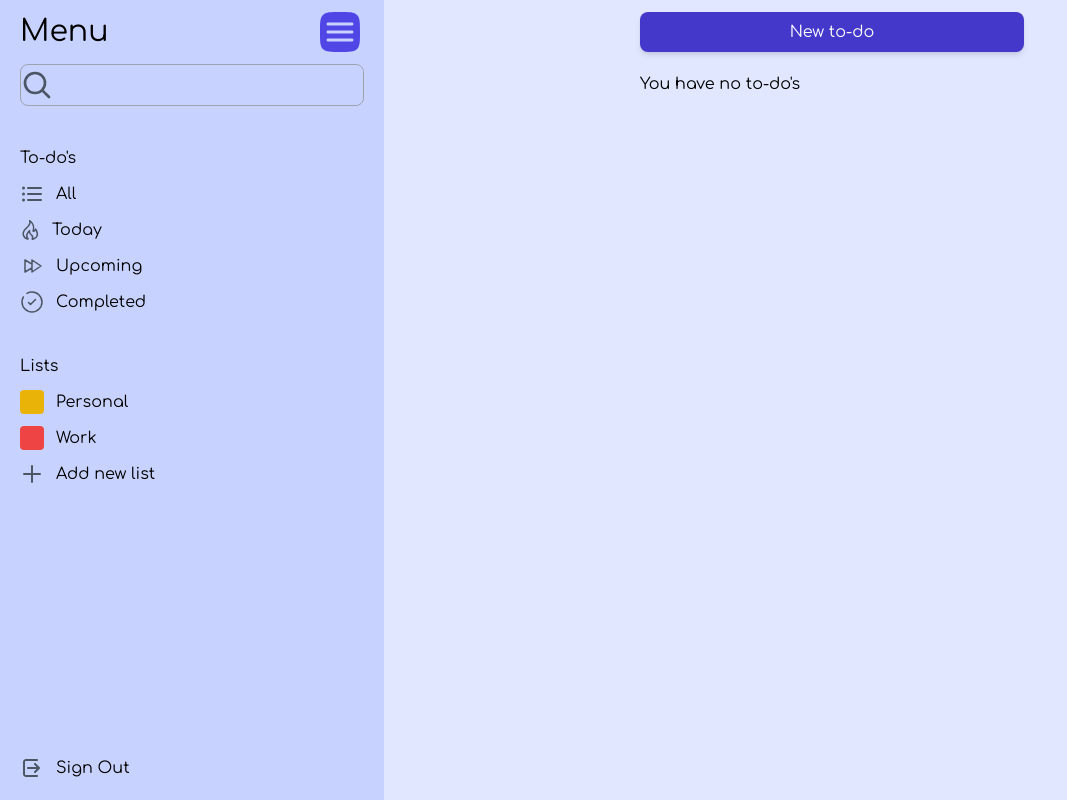
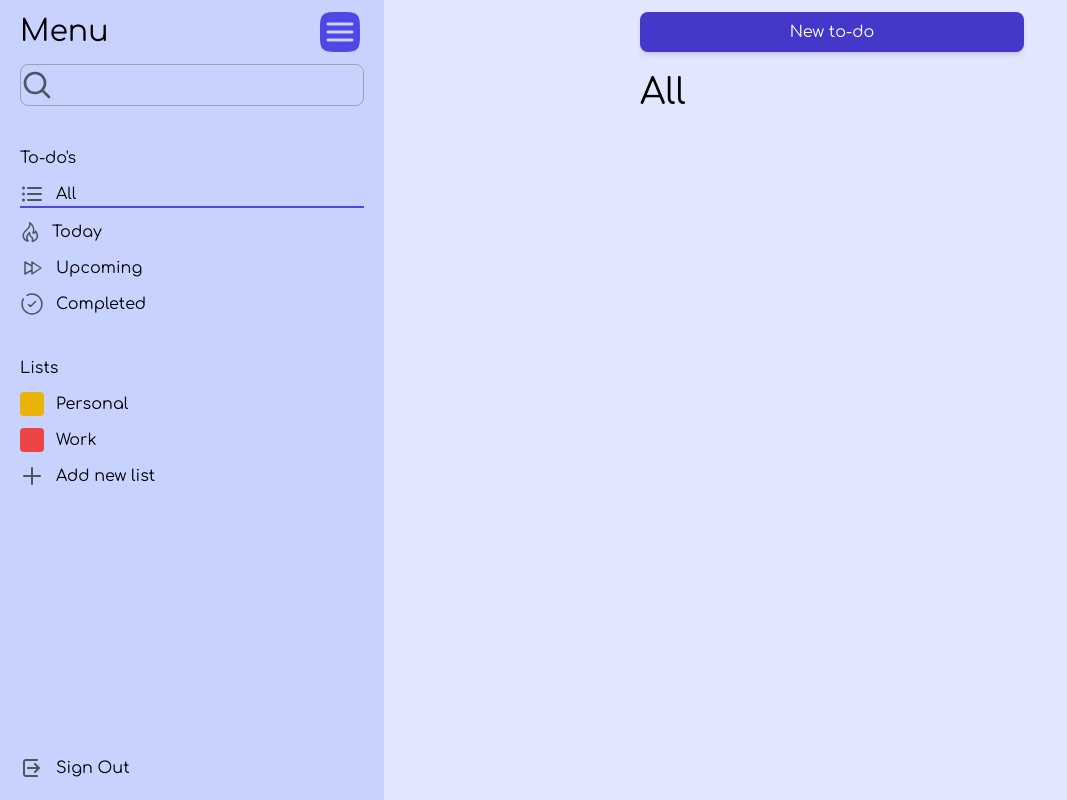
Before and after one commit to ycnaz/TodoApp, a Vue app: page /dashboard in a window 1280 px wide. Shown: the top 800 px of the page, without its empty margins (0-1067 px from the left). Built offline with nearby package versions, Linux system fonts and the light colour scheme.

Commit message:
Fixed the list store and added them to local storage plus some QOL changes

```diff
--- a/src/components/LeftBar.vue
+++ b/src/components/LeftBar.vue
@@ -3,6 +3,7 @@ import { defineAsyncComponent, computed, ref } from 'vue';
 import { RouterLink } from 'vue-router';
 import { useLeftSidebarStore } from '@/stores/useLeftSideBar';
 import { useListStore } from '@/stores/useLists';
+import { useTodosStore } from '@/stores/useTodos';
 import shortid from 'shortid';
 
 const HamBurger = defineAsyncComponent(() => import('../assets/svg/hamburger.svg'));
@@ -17,6 +18,8 @@ const CheckComp = defineAsyncComponent(() => import('../assets/svg/check.svg'))
 
 const listsStore = useListStore()
 const leftSideBarStore = useLeftSidebarStore();
+
+const todosStore = useTodosStore()
 
 const lists = computed(() => listsStore.lists)
 
@@ -66,19 +69,19 @@ function removeTheList(id){
 
         <div class="flex flex-col gap-y-3 mt-10">
             <h1>To-do's</h1>
-            <button class="flex items-center gap-x-3">
+            <button @click="todosStore.changeFilter('all')" class="flex items-center gap-x-3 transition-all" :class="{active: todosStore.filter === 'all' && !todosStore.listFilter}">
                 <ListComp class="h-6 w-6" />
                 <span>All</span>
             </button>
-            <button class="flex items-center gap-x-3">
+            <button @click="todosStore.changeFilter('today')" class="flex items-center gap-x-3 transition-all" :class="{active: todosStore.filter === 'today' && !todosStore.listFilter}">
                 <FireComp class="h-5 w-5" />
                 <span>Today</span>
             </button>
-            <button class="flex items-center gap-x-3">
+            <button @click="todosStore.changeFilter('upcoming')" class="flex items-center gap-x-3 transition-all" :class="{active: todosStore.filter === 'upcoming' && !todosStore.listFilter}">
                 <ForwardComp class="h-6 w-6" />
                 <span>Upcoming</span>
             </button>
-            <button class="flex items-center gap-x-3">
+            <button @click="todosStore.changeFilter('completed')" class="flex items-center gap-x-3 transition-all" :class="{active: todosStore.filter === 'completed' && !todosStore.listFilter}">
                 <CheckComp class="h-6 w-6" />
                 <span>Completed</span>
             </button>
@@ -87,10 +90,10 @@ function removeTheList(id){
         <div class="flex flex-col gap-y-3 mt-10">
             <h1>Lists</h1>
             <TransitionGroup tag="ul" name="fade2" class="space-y-3 relative list-none">
-                <li v-for="list in lists" :key="list.id" class="flex gap-x-3 group">
+                <li @click="todosStore.changeListFilter(list.name)" v-for="list in lists" :key="list.id" class="flex gap-x-3 w-full group cursor-pointer" :class="{activeList: todosStore.listFilter === list.name}">
                     <div class="h-6 w-6 rounded" :style="{ backgroundColor: list.color }"></div>
                     <span>{{ list.name }}</span>
-                    <CrossComp @click="removeTheList(list.id)" class="hidden group-hover:block h-6 w-6 ml-auto cursor-pointer" />
+                    <CrossComp @click.stop="removeTheList(list.id)" class="opacity-0 group-hover:opacity-100 h-6 w-6 ml-auto cursor-pointer transition-all" />
                 </li>
             </TransitionGroup>
             <Transition name="fade" mode="out-in">
@@ -115,6 +118,14 @@ function removeTheList(id){
 </template>
 
 <style scoped>
+.active {
+    @apply border-b-2 border-indigo-600
+}
+
+.activeList {
+    @apply text-indigo-600
+}
+
 .sidebar-transition {
     transition: margin-left 0.3s ease-in-out;
 }
--- a/src/components/LoginPage.vue
+++ b/src/components/LoginPage.vue
@@ -15,12 +15,12 @@
             <h1 class="font-comfortaa mr-auto text-4xl mb-7">Welcome back!</h1>
 
             <div class="relative flex flex-col mb-7">
-                <input id="username" name="username" autocomplete="off" placeholder="Username" class="peer bg-indigo-200 h-14 w-96 rounded px-3 autofill:bg-indigo-200 outline-0 text-2xl placeholder-transparent shadow-md" type="text">
+                <input id="username" name="username" autocomplete="off" placeholder="Username" class="peer bg-indigo-200 h-14 w-96 rounded px-3 autofill:bg-indigo-200 outline-0 text-2xl placeholder-transparent shadow-md border-none" type="text">
                 <label class="mr-auto absolute peer-placeholder-shown:text-2xl peer-placeholder-shown:text-gray-400 peer-placeholder-shown:top-3 peer-placeholder-shown:left-3 peer-focus:text-xl peer-focus:-top-7 peer-focus:text-black peer-focus:left-0 transition-all" for="username">Username</label>
             </div>
 
             <div class="relative flex flex-col">
-                <input id="password" name="password" placeholder="Password" class="peer bg-indigo-200 h-14 w-96 rounded px-3 outline-0 text-2xl placeholder-transparent shadow-md" type="password">
+                <input id="password" name="password" placeholder="Password" class="peer bg-indigo-200 h-14 w-96 rounded px-3 outline-0 text-2xl placeholder-transparent shadow-md border-none" type="password">
                 <label class="mr-auto absolute peer-placeholder-shown:text-gray-400 peer-placeholder-shown:text-2xl peer-placeholder-shown:top-3 peer-placeholder-shown:left-3 peer-focus:text-xl peer-focus:text-black peer-focus:-top-7 peer-focus:left-0 transition-all" for="password">Password</label>
             </div>
 
--- a/src/components/RightBar.vue
+++ b/src/components/RightBar.vue
@@ -12,6 +12,7 @@ const toast = useToast()
 const newTodoText = ref('')
 const newTodosList = ref('Personal')
 const newTodosDate = ref('')
+const newTodoDesc = ref('')
 
 const rightBarStore = useRightBar()
 const rightSideBarClass = computed(() =>
@@ -29,10 +30,12 @@ function addNewTodo(){
             list: newTodosList.value,
             date: newTodosDate.value,
             completed: false,
+            desc: newTodoDesc.value.trim(),
         })
         newTodoText.value = ''
         newTodosList.value = 'Personal'
         newTodosDate.value = ''
+        newTodoDesc.value = ''
     } else {
         toast.error('Please write your to-do')
     }
@@ -45,7 +48,7 @@ function addNewTodo(){
             <h1 class="text-4xl">To-do:</h1>
             <input v-model="newTodoText" class="bg-indigo-200 w-full border border-gray-400 h-12 rounded-lg px-3 outline-none text-2xl focus:ring-indigo-500 focus:border-indigo500" placeholder="To-do">
 
-            <textarea placeholder="Description" class="outline-none bg-indigo-200 border border-gray-400 resize-none rounded-lg w-full h-32 p-3 focus:ring-indigo-500 focus:border-indigo500"></textarea>
+            <textarea v-model="newTodoDesc" placeholder="Description" class="outline-none bg-indigo-200 border border-gray-400 resize-y min-h-14 max-h-[480px] rounded-lg w-full h-32 p-3 focus:ring-indigo-500 focus:border-indigo500"></textarea>
 
             <div class="flex gap-x-5 items-center">
                 <label for="list" class="w-24">List</label>
--- a/src/components/TodoComp.vue
+++ b/src/components/TodoComp.vue
@@ -8,10 +8,14 @@
     const HamBurger = defineAsyncComponent(() => import('../assets/svg/hamburger.svg'))
 
     const todosStore = useTodosStore()
-    const todos = computed(() => todosStore.todos)
+    const todos = computed(() => todosStore.filteredTodos)
 
     const leftSideBar = useLeftSidebarStore();
     const leftSideBarStatus = computed(() => leftSideBar.isSidebarOpen)
+
+    const capFilter = computed(() => {
+        return todosStore.filter.charAt(0).toUpperCase() + todosStore.filter.slice(1)
+    })
 
     const showHamBurger = ref(leftSideBarStatus.value)
     watchEffect(() => {
@@ -30,8 +34,8 @@
 
     const rightBarStore = useRightBar()
 
-    function openRightBar() {
-        rightBarStore.openRightBar()
+    function toggleRightBar() {
+        rightBarStore.toggleRightBar()
     }
 
     const listsStore = useListStore()
@@ -57,15 +61,19 @@
             <HamBurger @click="toggleLeftSideBar" class="h-16 w-16 cursor-pointer"/>
         </div>
         <div class="flex flex-col gap-y-5">
-            <button @click="openRightBar" class="w-96 h-10 bg-indigo-700 rounded-lg shadow-md text-white hover:bg-indigo-500 focus:bg-indigo-500 active:bg-indigo-600 transition-all">New to-do</button>
+            <button @click="toggleRightBar" class="w-96 h-10 bg-indigo-700 rounded-lg shadow-md text-white hover:bg-indigo-500 focus:bg-indigo-500 active:bg-indigo-600 transition-all">New to-do</button>
             <TransitionGroup tag="ul" name="fade" class="flex flex-col gap-y-1 relative list-none">
                 <span v-if="todosStore.loading">Checking for to-do's...</span>
-                <li v-for="todo in todos" :key="todo.id" :style="{ backgroundColor: getTodoColor(todo) }" class="flex items-center w-96 py-3 px-5 rounded-lg shadow-sm">
-                    <input @change="toggleTodo(todo.id)" type="checkbox" :checked="todo.completed" class="cursor-pointer w-4 h-4 border-none text-indigo-600 transition-all">
-                    <span class="text-white pl-5">{{ todo.text }}</span>
-                    <CrossComp @click="removeTodo(todo.id)" class="h-5 w-5 ml-auto cursor-pointer rounded-full"/>
+                <span class="text-4xl mb-5" v-else>{{ todosStore.listFilter ? todosStore.listFilter : capFilter }}</span>
+                <li v-for="todo in todos" :key="todo.id" :style="{ backgroundColor: getTodoColor(todo) }" class="group flex flex-col w-96 py-3 px-5 rounded-lg shadow-sm transition-all">
+                    <div class="flex items-center">
+                        <input @change="toggleTodo(todo.id)" type="checkbox" :checked="todo.completed" class="cursor-pointer w-4 h-4 border-none text-indigo-600 transition-all">
+                        <span class="text-white pl-5">{{ todo.text }}</span>
+                        <CrossComp @click="removeTodo(todo.id)" class="opacity-0 h-5 w-5 ml-auto cursor-pointer rounded-full group-hover:opacity-100 transition-all duration-300"/>
+                    </div>
+                    <p :class="{ 'group-hover:mt-3': todo.desc }" class="text-gray-200 max-h-0 opacity-0 group-hover:opacity-100 group-hover:max-h-96 transition-all">{{ todo.desc }}</p>
                 </li>
-                <h1 v-if="!todosStore.loading && todos.length === 0">You have no to-do's</h1>
+                <h1 v-if="!todosStore.loading && !todos">You have no to-do's</h1>
             </TransitionGroup>
         </div>
     </div>
--- a/src/stores/useLists.js
+++ b/src/stores/useLists.js
@@ -1,18 +1,35 @@
 import { defineStore } from "pinia";
 import { ref } from 'vue';
+import { useTodosStore } from "./useTodos";
 
 export const useListStore = defineStore('listStore', () => {
-    const lists = ref([
+    // State
+    const STORAGE_KEY = 'ycnaz-lists'
+    const defaultLists = ref([
         {id: 1, name: 'Personal', color: '#eab308'},
         {id: 2, name: 'Work', color: '#ef4444'},
     ])
+    const lists = ref(JSON.parse(localStorage.getItem(STORAGE_KEY)) || defaultLists)
 
-    function addList(list) {
-        lists.value.push(list)
+    // Actions
+    const updateLocalStorage = () => {
+        localStorage.setItem((STORAGE_KEY), JSON.stringify(lists.value))
     }
 
-    function removeList(id) {
-        lists.value.filter(list => list.id !== id)
+    const addList = (list) => {
+        lists.value.push(list)
+        updateLocalStorage()
+    }
+
+    const removeList = (id) => {
+        const removedList = lists.value.find(list => list.id === id)
+        lists.value = lists.value.filter(list => list.id !== id)
+        updateLocalStorage()
+
+        const todoStore = useTodosStore()
+        if (removedList) {
+            todoStore.removeTodoWhenListDeleted(removedList)
+        }
     }
 
     return { lists, addList, removeList }
--- a/src/stores/useTodos.js
+++ b/src/stores/useTodos.js
@@ -7,13 +7,16 @@ export const useTodosStore = defineStore('todosStore', () => {
     const todos = ref([])
     const loading = ref(false)
     const error = ref(null)
+    const filter = ref('all')
+    const listFilter = ref('')
+    const STORAGE_KEY = 'ycnaz-todos'
 
     // Actions
     const fetchTodos = async () => {
         loading.value = true
         try {
             await new Promise(resolve => setTimeout(resolve, 2000))
-            const data = JSON.parse(localStorage.getItem('ycnaz_todos')) || []
+            const data = JSON.parse(localStorage.getItem(STORAGE_KEY)) || []
             todos.value = data
             error.value = null
         } catch (err) {
@@ -25,8 +28,24 @@ export const useTodosStore = defineStore('todosStore', () => {
 
     fetchTodos()
 
+    const changeFilter = (newFilter) => {
+        listFilter.value = ''
+        filter.value = newFilter
+    }
+
+    const changeListFilter = (newListFilter) => {
+        listFilter.value = newListFilter
+    }
+
+    const filters = {
+        'all': () => todos.value,
+        'today': () => todosBasedOnDate('today'),
+        'upcoming': () => todosBasedOnDate('upcoming'),
+        'completed': () => completedTodos(),
+    }
+
     const saveTodosToLocalStorage = () => {
-        localStorage.setItem('ycnaz_todos', JSON.stringify(todos.value))
+        localStorage.setItem(STORAGE_KEY, JSON.stringify(todos.value))
     }
 
     const addTodo = (todo) => {
@@ -55,11 +74,30 @@ export const useTodosStore = defineStore('todosStore', () => {
         }
     }
 
-    // Getters
-    const completedTodos = computed(() => todos.value.filter(todo => todo.completed === true))
+    const removeTodoWhenListDeleted = (list) => {
+        todos.value = todos.value.filter(todo => todo.list !== list.name)
+        saveTodosToLocalStorage()
+    }
+
+    const completedTodos = () => {
+        return todos.value.filter(todo => todo.completed)
+    }
+
     const todosInList = (list) => {
-        return computed(() => todos.value.filter(todo => todo.list === list))
+        return todos.value.filter(todo => todo.list === list)
     }
+
+    //Getters
+    const filteredTodos = computed(() => {
+        let result = filters[filter.value] ? filters[filter.value]() : [];
+
+        if (listFilter.value) {
+            result = todos.value.filter(todo => todo.list === listFilter.value);
+        }
+
+        return result
+    });
+
 
     const todosBasedOnDate = (date) => {
         const today = new Date().setHours(0, 0, 0, 0)
@@ -75,11 +113,18 @@ export const useTodosStore = defineStore('todosStore', () => {
 
     return {
         todos,
+        filteredTodos,
         loading,
+        filter,
         error,
         fetchTodos,
+        filters,
+        listFilter,
         saveTodosToLocalStorage,
         updateTodo,
+        changeFilter,
+        changeListFilter,
+        removeTodoWhenListDeleted,
         addTodo,
         removeTodo,
         toggleTodo,
```
Also changed, not shown: src/components/RegisterPage.vue (+4 -4 lines).
